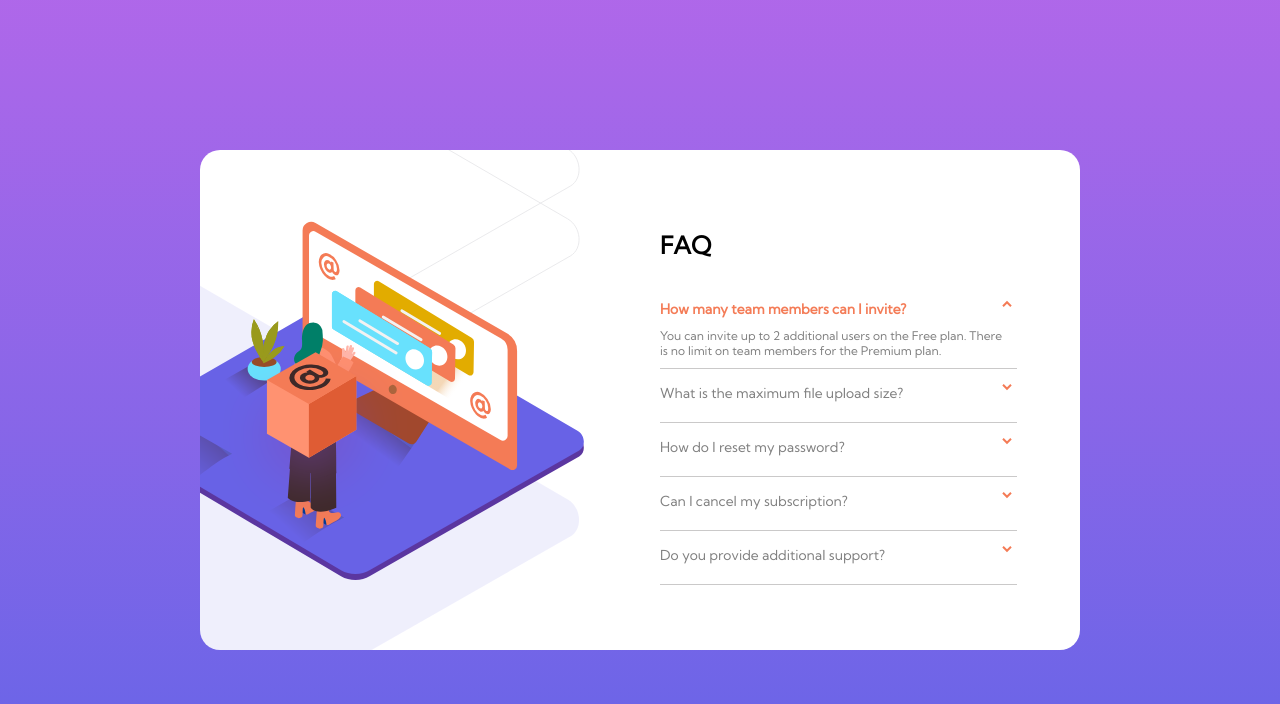
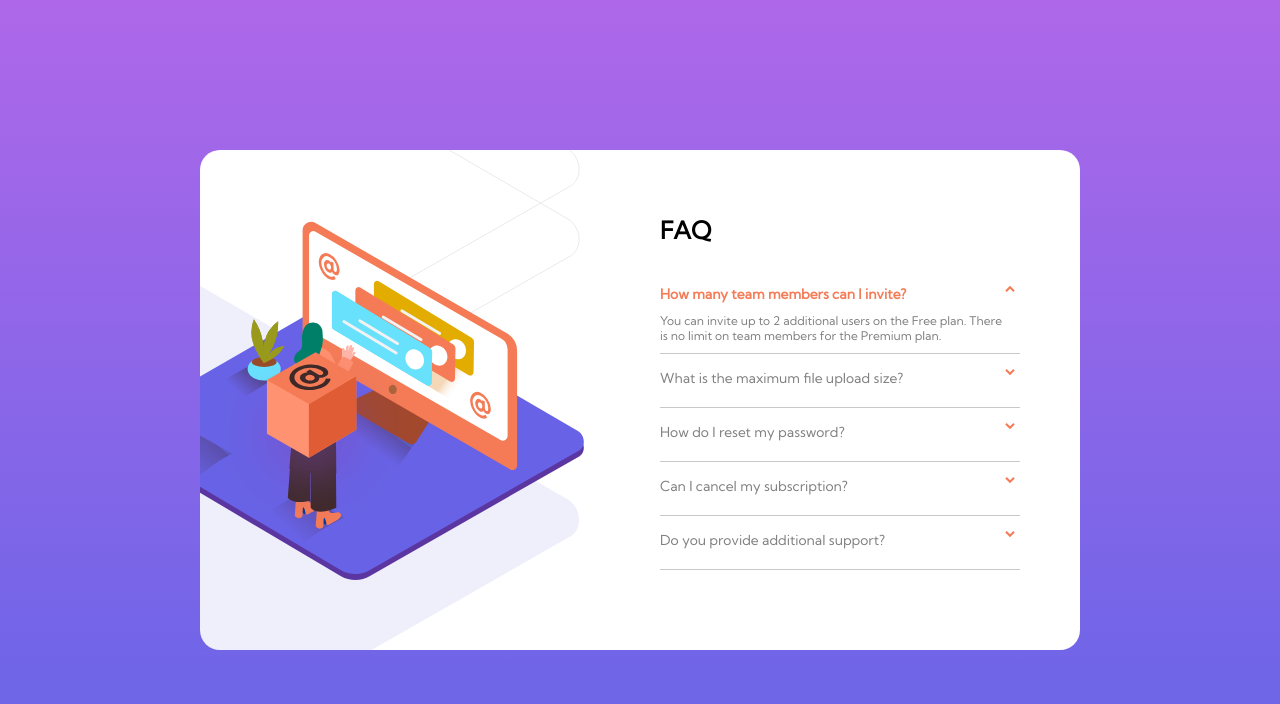
Before and after one commit to Johndiddles/faq-accordion-page, a website: page index.html in a window 1280 px wide. Both pictures are taken after a click on the link "How many team members can I invite?". Drawn offline with Linux system fonts and the light colour scheme.

Commit message:
added box sizing and corrected padding related issues

```diff
--- a/index.html
+++ b/index.html
@@ -58,31 +58,7 @@
         </div>
     </body>
 
-    <script>
-
-        var faq = document.getElementsByClassName('questions');
-        var buttons = document.getElementsByClassName('button');
-        var i;
-
-        for (i = 0; i < faq.length; i++) {
-        faq[i].addEventListener("click", function() {
-            this.classList.toggle('active');
-            var butts = this.firstElementChild;
-            var panel = this.nextElementSibling;
-
-            if (panel.style.maxHeight) {
-            panel.style.maxHeight = null;
-            butts.style.transform = "rotate(360deg)"
-            this.classList.toggle('visited')
-            } else {
-            panel.style.maxHeight = panel.scrollHeight + 'px';
-            butts.style.transform = 'rotate(180deg)'
-            }
-        });
-        }
-
-
-    </script>
+    <script src="script.js"></script>
 
 
 </html>
--- /dev/null
+++ b/script.js
@@ -0,0 +1,20 @@
+var faq = document.getElementsByClassName('questions');
+var buttons = document.getElementsByClassName('button');
+var i;
+
+for (i = 0; i < faq.length; i++) {
+faq[i].addEventListener("click", function() {
+    this.classList.toggle('active');
+    var butts = this.firstElementChild;
+    var panel = this.nextElementSibling;
+
+    if (panel.style.maxHeight) {
+    panel.style.maxHeight = null;
+    butts.style.transform = "rotate(360deg)"
+    this.classList.toggle('visited')
+    } else {
+    panel.style.maxHeight = panel.scrollHeight + 'px';
+    butts.style.transform = 'rotate(180deg)'
+    }
+});
+}
--- a/styles.css
+++ b/styles.css
@@ -1,6 +1,13 @@
-* {
+html {
+    box-sizing: border-box;
+}
+
+*,
+*::before,
+*::after {
     margin: 0px;
     padding: 0px;
+    box-sizing: inherit;
 }
 
 body {
@@ -32,8 +39,9 @@ h1 {
     border-radius: 20px;
     align-self: center;
     border: 0px;
-    animation:opac 0.8s
+    animation:opac 1.5s
 }
+
 
 @keyframes opac{
     from{opacity:0} to{opacity:1}
@@ -86,14 +94,14 @@ h1 {
     display: flex;
     flex-direction: column;
     margin-top: 25px;
-    margin-bottom: 25px;
+    margin-bottom: 15px;
 }
 
 .faqs {
     display: flex;
     flex-direction: column;
     justify-content: space-around;
-    width: 80%;
+    width: 90%;
     margin-left: 0px;
     padding: 15px 5px 10px 0px;
     overflow: hidden;
```
